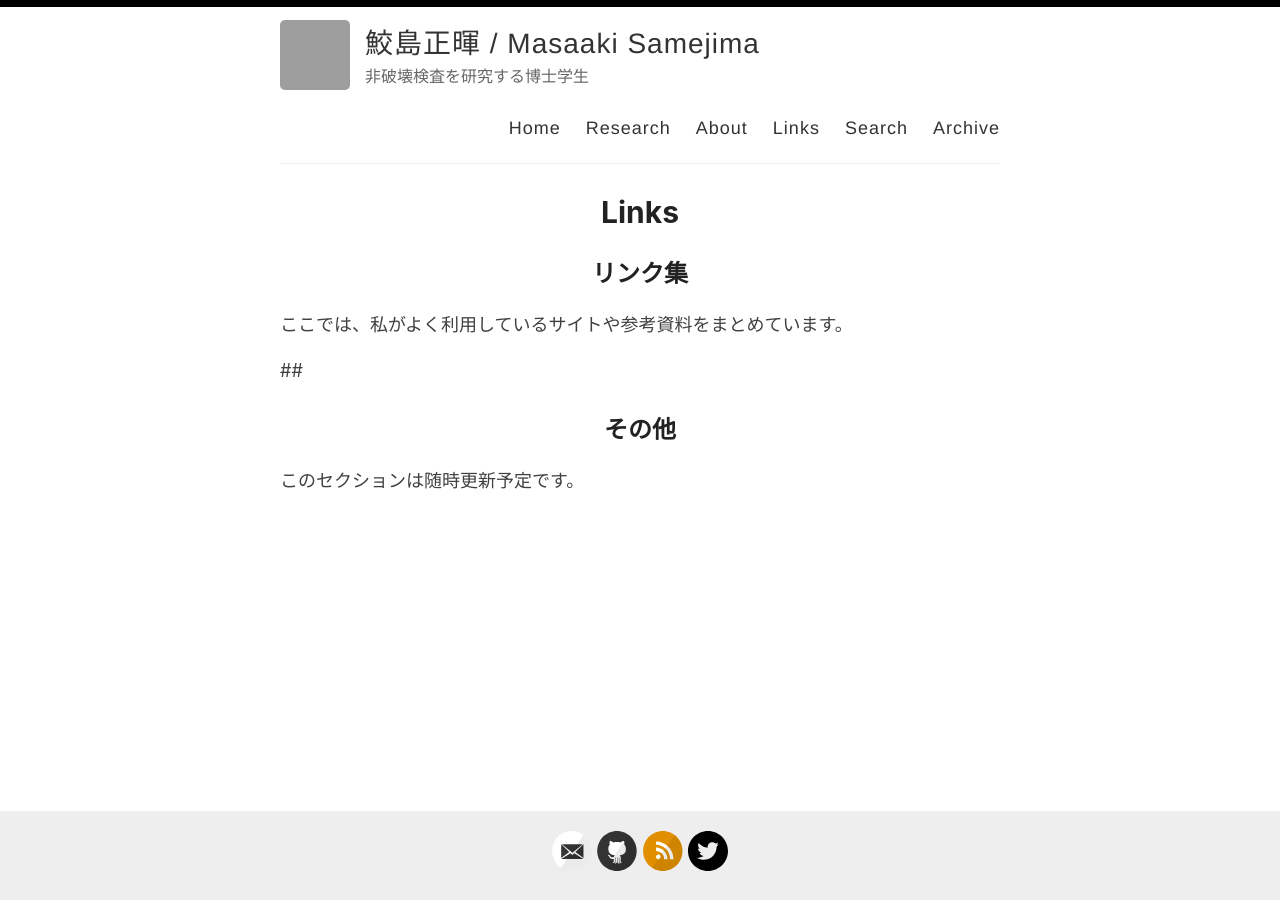
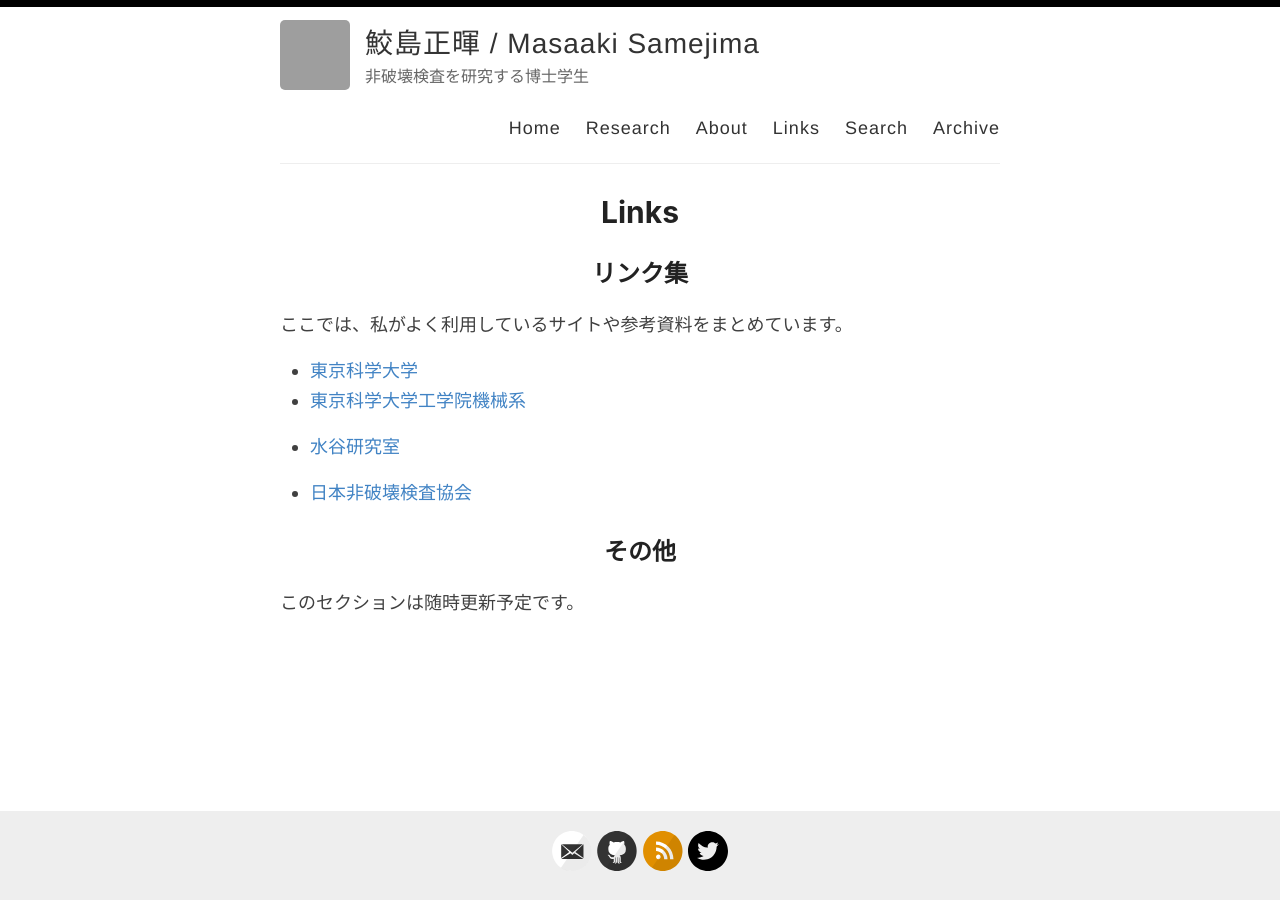
Before and after one commit to masaaki-smj/masaaki-smj, a Jekyll site: the page built from _pages/links.md, in a window 1280 px wide. Built offline with Jekyll 4.4.1, drawn with Linux system fonts in a browser that asks for light colours; grey boxes are pictures that could not be loaded.

Commit message:
リンク集を追加

```diff
--- a/_pages/links.md
+++ b/_pages/links.md
@@ -8,9 +8,11 @@ permalink: /links/
 
 ここでは、私がよく利用しているサイトや参考資料をまとめています。
 
-##
+- [東京科学大学](https://www.isct.ac.jp/ja)
+- [東京科学大学工学院機械系](http://www.mech.e.titech.ac.jp/jp/index.html)
+- [水谷研究室](http://www.ffs.mech.e.titech.ac.jp/)
 
-
+- [日本非破壊検査協会](https://www.jsndi.jp/)
 
 
 ## その他
```
